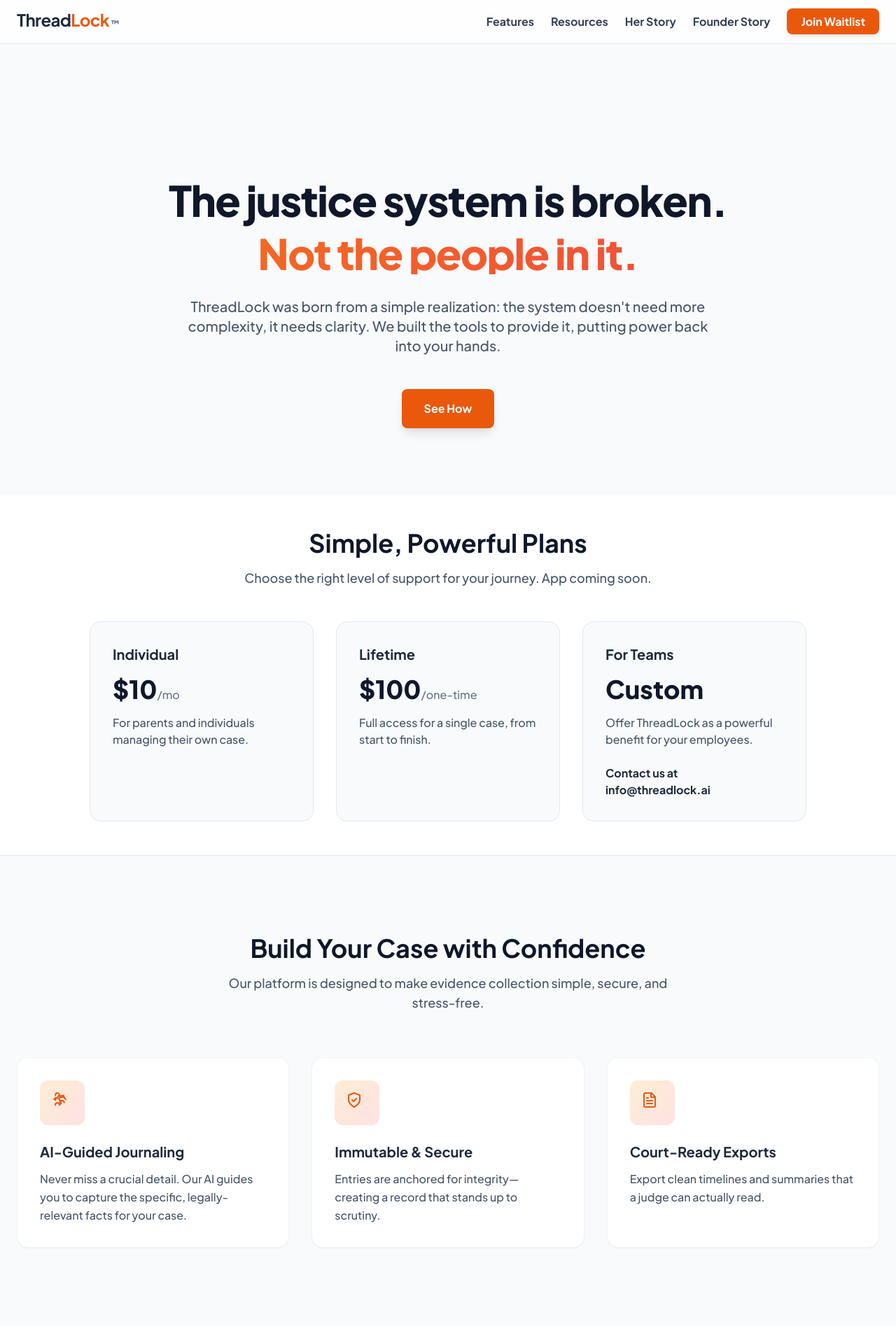
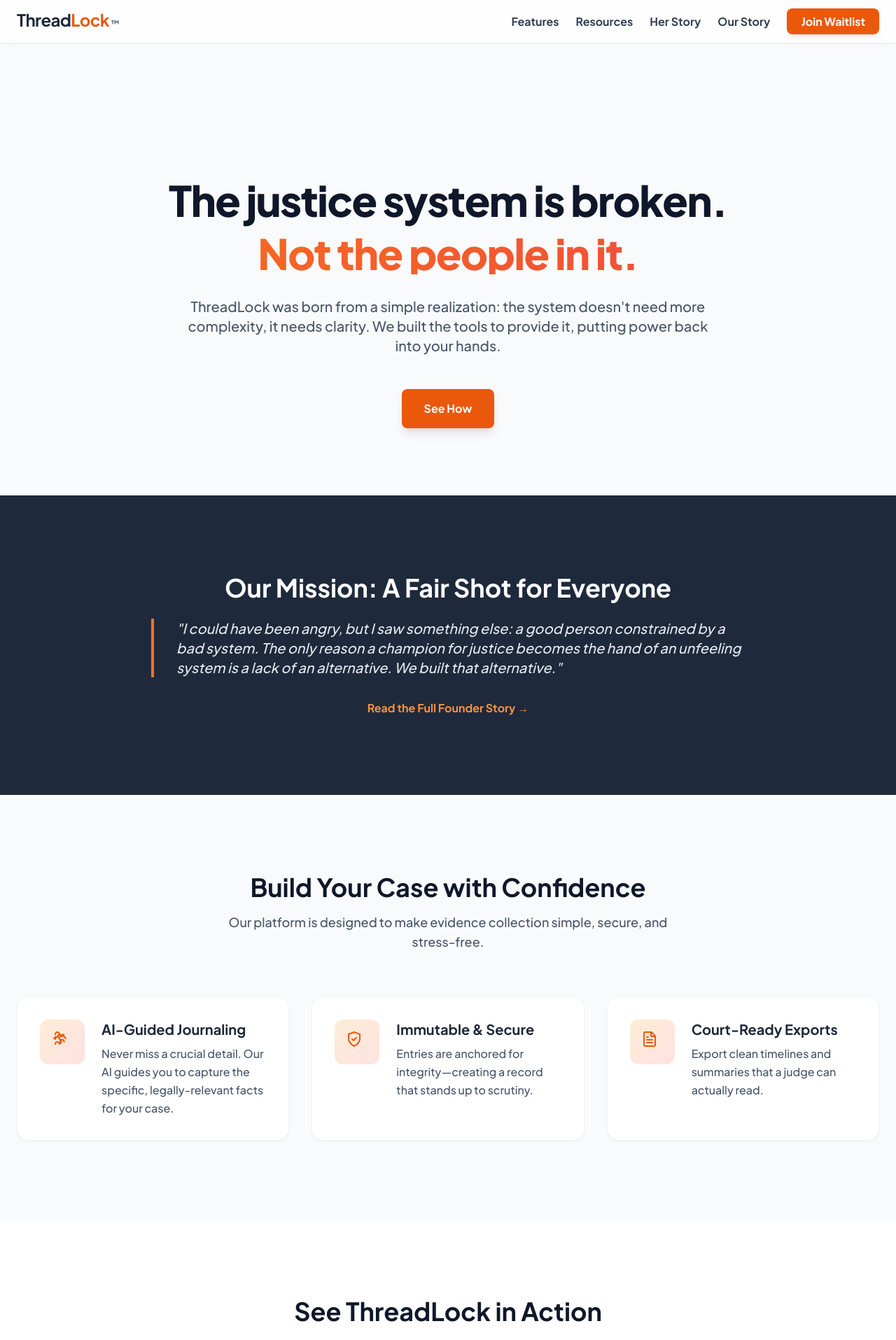
Before and after one commit to RedThreadGrp/ThreadLock, a Next.js app: page / in a window 1280 px wide. Shown: the top 1915 px of the page at 70% size. Built offline with nearby package versions, Linux system fonts and the light colour scheme.

Commit message:
Update index.js

```diff
--- a/pages/index.js
+++ b/pages/index.js
@@ -127,7 +127,7 @@ const Header = () => {
                     <a href="#features" className="hover:text-orange-600 transition-colors">Features</a>
                     <Link href="/resources"><a className="hover:text-orange-600 transition-colors">Resources</a></Link>
                     <Link href="/sarahs-story"><a className="hover:text-orange-600 transition-colors">Her Story</a></Link>
-                    <Link href="/founder-story"><a className="hover:text-orange-600 transition-colors">Founder Story</a></Link>
+                    <Link href="/founder-story"><a className="hover:text-orange-600 transition-colors">Our Story</a></Link>
                     <Link href="/signup">
                         <a className="bg-orange-600 text-white font-bold px-5 py-2 rounded-lg shadow-md hover:bg-orange-700 transform hover:-translate-y-0.5 transition-all">
                             Join Waitlist
@@ -189,7 +189,7 @@ const HeroSection = () => (
 const SubscriptionBanner = () => (
     <section id="subscriptions" className="bg-white py-12 border-b border-slate-200">
         <div className="container mx-auto px-6 text-center">
-            <h2 className="text-3xl md:text-4xl font-bold mb-4 text-slate-900">Simple, Powerful Plans</h2>
+             <h2 className="text-3xl md:text-4xl font-bold mb-4 text-slate-900">Simple, Powerful Plans</h2>
             <p className="text-lg text-slate-600 max-w-2xl mx-auto mb-12">
                 Choose the right level of support for your journey. App coming soon.
             </p>
@@ -220,12 +220,14 @@ const SubscriptionBanner = () => (
 
 
 const FeatureCard = ({ icon, title, children }) => (
-    <div className="bg-white p-8 rounded-2xl shadow-sm border border-slate-100 hover:shadow-xl hover:-translate-y-1.5 transition-all duration-300">
-        <div className="w-16 h-16 mb-6 bg-gradient-to-br from-orange-100 to-red-100 text-orange-600 flex items-center justify-center rounded-xl">
+    <div className="bg-white p-8 rounded-2xl shadow-sm border border-slate-100 hover:shadow-xl hover:-translate-y-1.5 transition-all duration-300 flex items-start gap-6 text-left">
+        <div className="w-16 h-16 shrink-0 bg-gradient-to-br from-orange-100 to-red-100 text-orange-600 flex items-center justify-center rounded-xl">
             {icon}
         </div>
-        <h3 className="text-xl font-bold text-slate-800 mb-3">{title}</h3>
-        <p className="text-slate-600 leading-relaxed">{children}</p>
+        <div>
+            <h3 className="text-xl font-bold text-slate-800 mb-2">{title}</h3>
+            <p className="text-slate-600 leading-relaxed">{children}</p>
+        </div>
     </div>
 );
 
@@ -317,6 +319,31 @@ const OurMissionSection = () => (
     </section>
 );
 
+const SignupSection = () => (
+    <section id="signup" className="py-20 md:py-28 bg-gray-50">
+        <div className="container mx-auto px-6 text-center max-w-3xl">
+            <h2 className="text-3xl md:text-4xl font-bold mb-4 text-slate-900">Be the First to Know</h2>
+            <p className="text-lg text-slate-600 mb-8">
+                Join our waitlist for early access to the ThreadLock app, plus exclusive updates and resources.
+            </p>
+            <form action="/api/signup" method="POST" className="max-w-md mx-auto">
+                 <div className="flex flex-col sm:flex-row gap-4">
+                    <input
+                        type="email"
+                        name="email"
+                        placeholder="Enter your email address"
+                        required
+                        className="flex-grow px-4 py-3 rounded-lg border border-slate-300 focus:ring-2 focus:ring-orange-500 focus:outline-none"
+                    />
+                    <button type="submit" className="bg-orange-600 text-white font-bold px-6 py-3 rounded-lg shadow-md hover:bg-orange-700 transition-all">
+                        Join Waitlist
+                    </button>
+                </div>
+            </form>
+        </div>
+    </section>
+);
+
 const Footer = () => (
     <footer className="bg-slate-900 text-slate-400 text-sm py-8 text-center">
         <p>© {new Date().getFullYear()} ThreadLock.ai. All rights reserved.</p>
@@ -325,6 +352,7 @@ const Footer = () => (
 
 /* ---------------- Main Page ---------------- */
 export default function Home() {
+
     return (
         <>
             <Head>
@@ -362,15 +390,11 @@ export default function Home() {
                 <Header/>
                 <main className="flex flex-col w-full overflow-x-hidden">
                     <HeroSection />
-                    <SubscriptionBanner />
+                    <OurMissionSection />
                     <FeaturesSection />
                     <ProductShowcaseSection />
-                    <OurMissionSection />
-                    <Link href="/resources">
-                        <a className="block text-center py-16 bg-gray-50 text-orange-600 font-bold text-xl hover:bg-gray-100 transition-colors">
-                            See All Resources & Toolkits &rarr;
-                        </a>
-                    </Link>
+                    <SubscriptionBanner />
+                    <SignupSection />
                 </main>
                 <Footer />
             </div>
```
